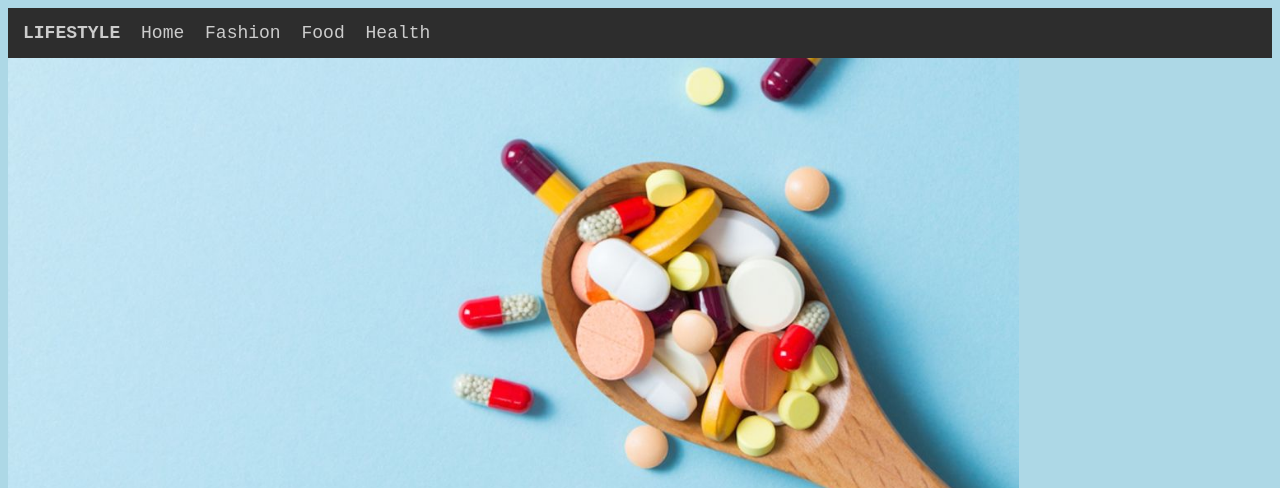
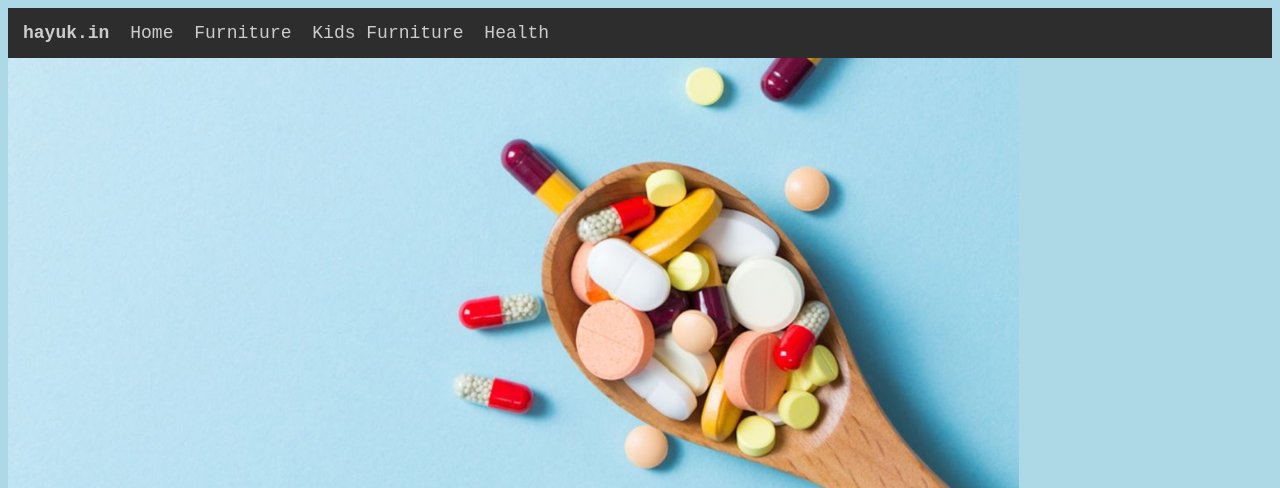
Before and after one commit to nandaari/webdes, a plain HTML site: page health.html in a window 1280 px wide. Shown: the top 488 px of the page. Drawn offline with Linux system fonts and the light colour scheme.

Commit message:
Update health.html

```diff
--- a/health.html
+++ b/health.html
@@ -7,10 +7,10 @@
     <body>
         <div id="header">
             <div id="menu">
-                <span><b>LIFESTYLE</b></span>
+                <span><b>hayuk.in</b></span>
                 <span><a href="index.html">Home</a></span>
-                <span><a href="fashion.html">Fashion</a></span>
-                <span><a href="food.html">Food</a></span>
+                <span><a href="fashion.html">Furniture</a></span>
+                <span><a href="food.html">Kids Furniture</a></span>
                 <span><a href="health.html">Health</a></span>
             </div>
         </div>
```
